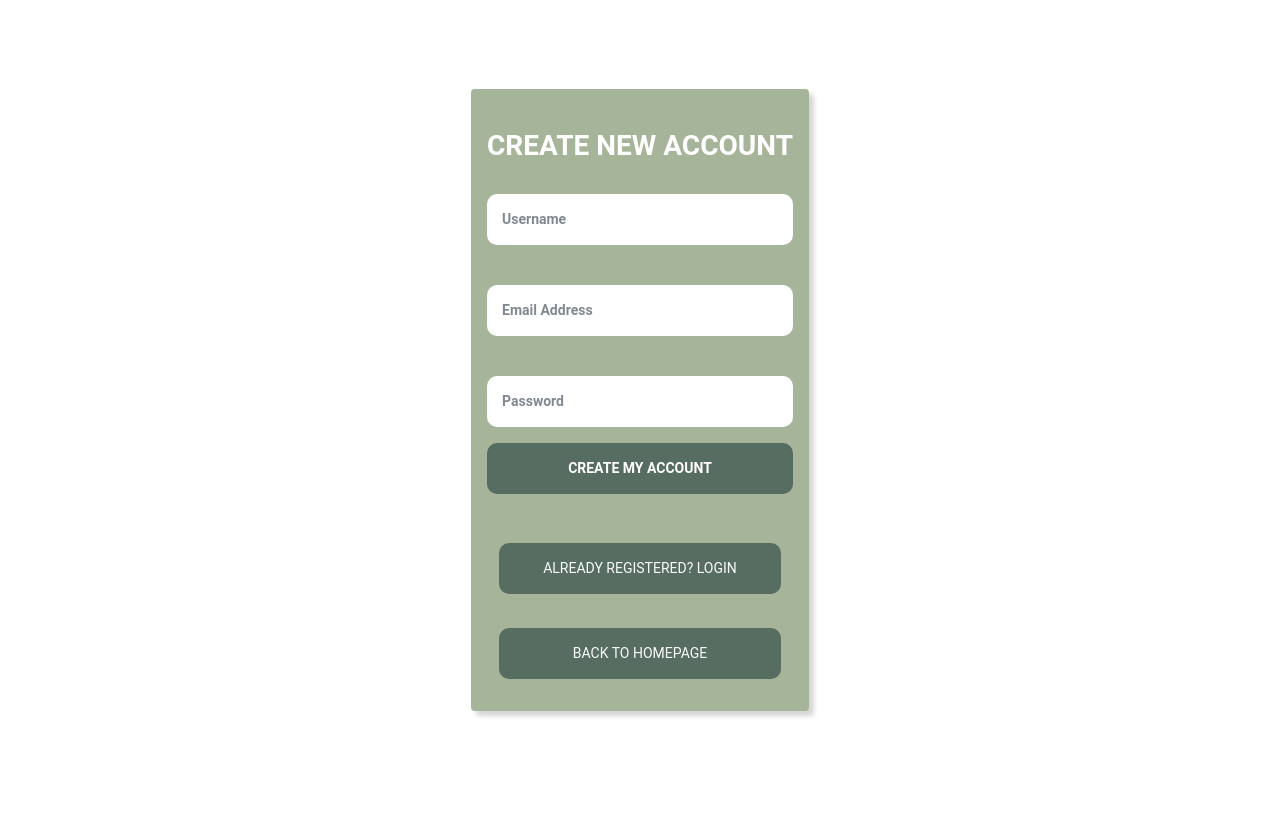
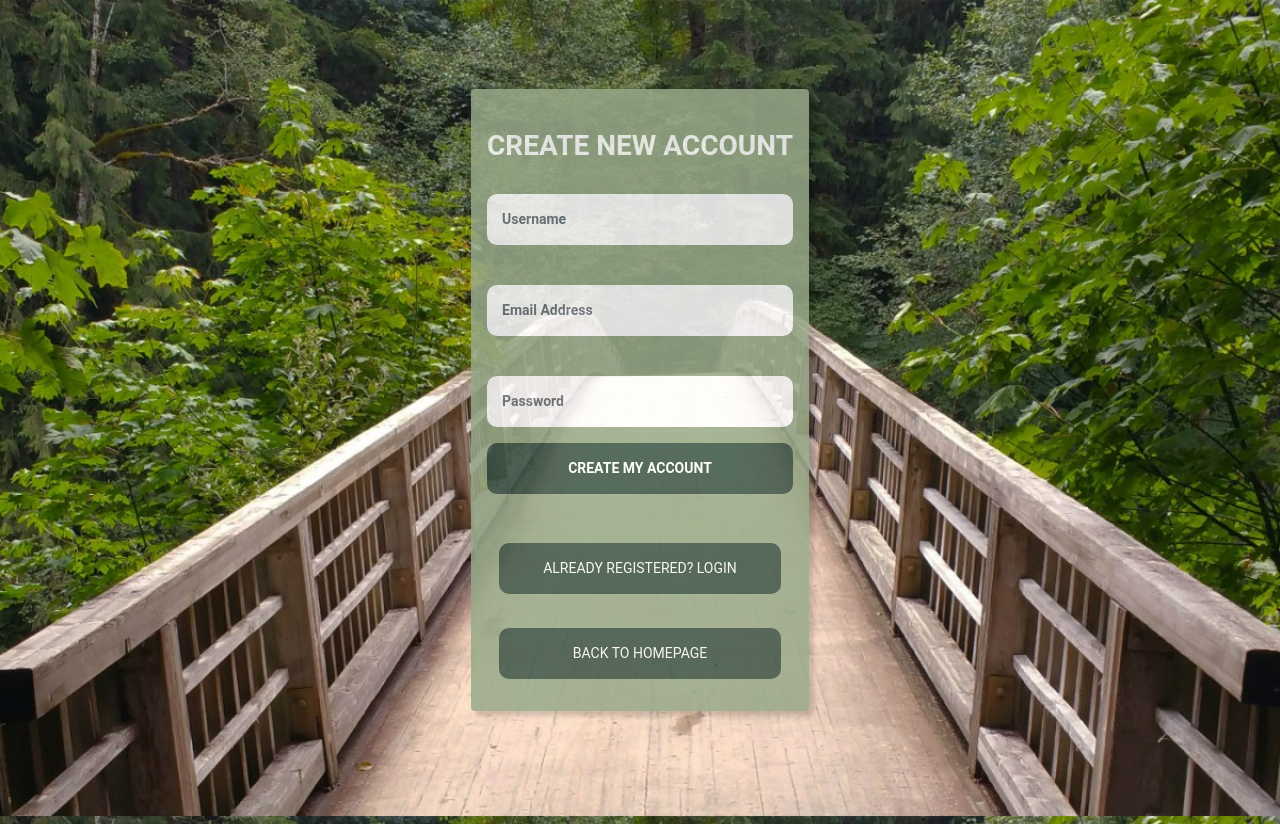
Before and after one commit to Jessica-Lynn3/National-Parks-and-Lakes-WebApp, a Flask app: page /create-account in a window 1280 px wide. Run offline with Flask 2, Linux system fonts and the light colour scheme; some libraries are stand-ins or nearby versions.

Commit message:
Added styling for create account page

```diff
--- a/static/css/style.css
+++ b/static/css/style.css
@@ -113,3 +113,10 @@ form {
     color: white;
     text-decoration: none;
 }
+
+/* background image styling for create account page */
+#body-create-account-page {
+    background: url('/static/images/Wildwood-Recreation-Site-Oregon.jpg') no-repeat center center fixed;
+    background-size: cover;
+    background-color: inherit;
+}
```
